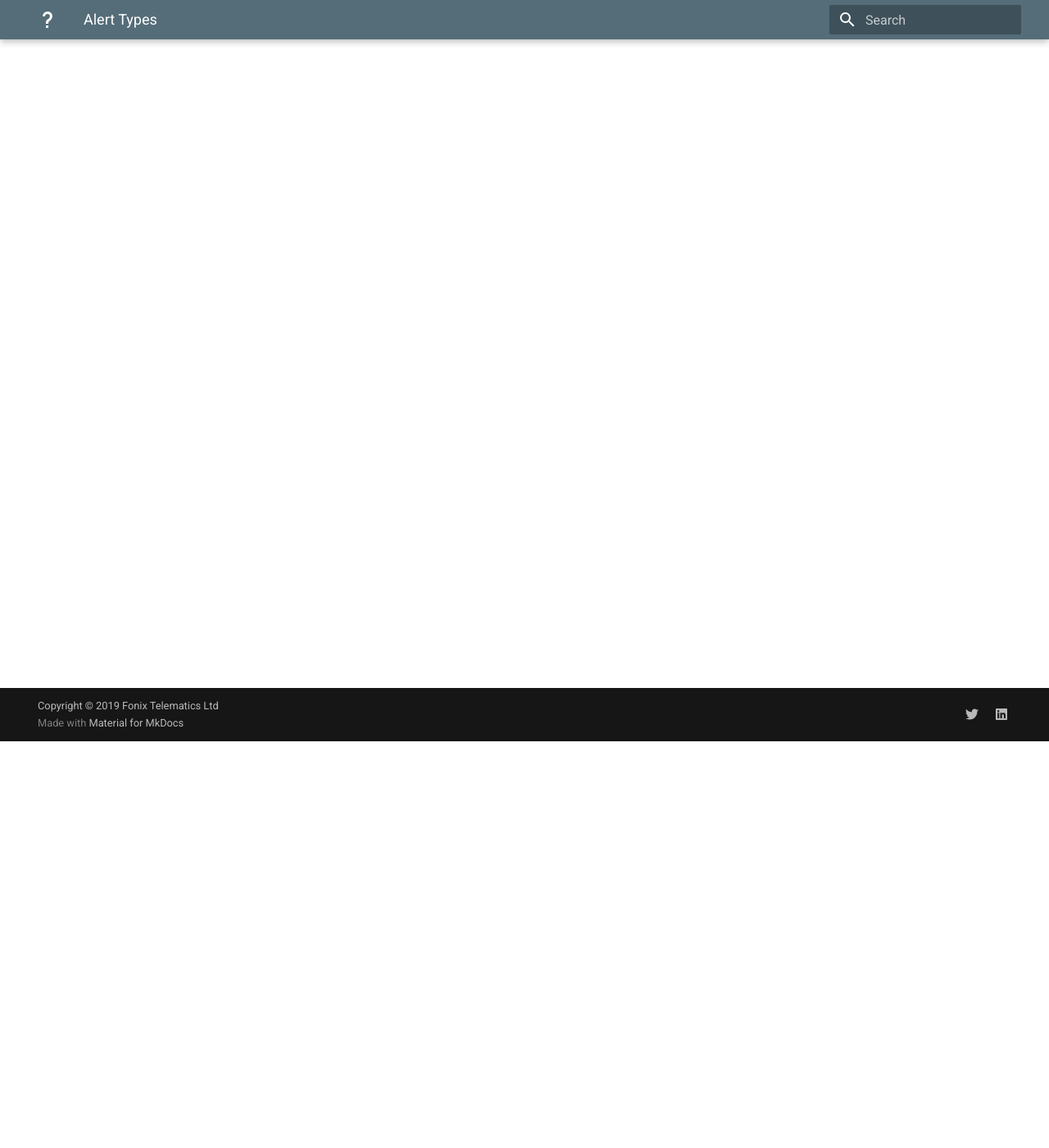
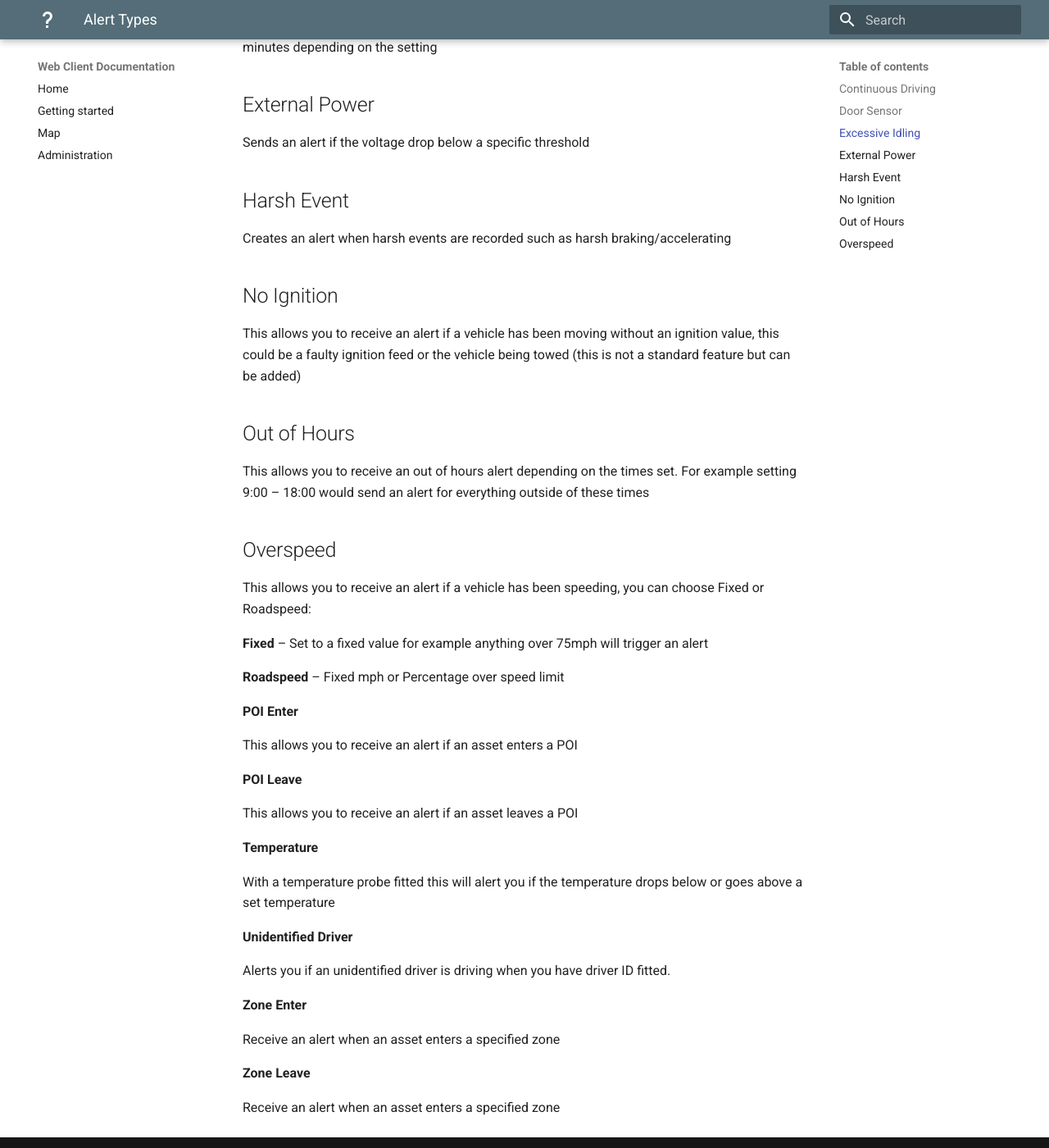
Before and after one commit to fonixtelematics/user-manual, an MkDocs documentation site: the page built from docs/Alert Types.md, in a window 1280 px wide and 1400 px high, scrolled down 496 px. Shown: the whole window at 82% size. Built offline with MkDocs 1.6.1 and Material for MkDocs 9.7.7, drawn with Linux system fonts in a browser that asks for light colours; some of the changed text lies outside the part shown.

Commit message:
docs/Alert Types.md updated from https://stackedit.io/

```diff
--- a/docs/Alert Types.md
+++ b/docs/Alert Types.md
@@ -1,7 +1,64 @@
+# Alert Types
 
+## Continuous Driving
 
+This allows you to receive an alert if a vehicle has been driving continuously for more than 3, 3.5 or 4 hours depending on the setting
 
-> Written with [StackEdit](https://stackedit.io/).
+## Door Sensor
+
+With a door sensor fitted this will alert you when the doors are opened and can be set for certain POI’s
+
+## Excessive Idling
+
+This allows you to receive an alert if a vehicle has been idling excessively for more than 2, 5 or 10 minutes depending on the setting
+
+## External Power
+
+Sends an alert if the voltage drop below a specific threshold
+
+## Harsh Event
+
+Creates an alert when harsh events are recorded such as harsh braking/accelerating
+
+## No Ignition
+
+This allows you to receive an alert if a vehicle has been moving without an ignition value, this could be a faulty ignition feed or the vehicle being towed (this is not a standard feature but can be added)
+
+## Out of Hours
+
+This allows you to receive an out of hours alert depending on the times set. For example setting 9:00 – 18:00 would send an alert for everything outside of these times
+
+## Overspeed
+
+This allows you to receive an alert if a vehicle has been speeding, you can choose Fixed or Roadspeed:
+
+**Fixed** – Set to a fixed value for example anything over 75mph will trigger an alert
+
+**Roadspeed** – Fixed mph or Percentage over speed limit
+
+**POI Enter**
+
+This allows you to receive an alert if an asset enters a POI
+
+**POI Leave**
+
+This allows you to receive an alert if an asset leaves a POI
+
+**Temperature**
+
+With a temperature probe fitted this will alert you if the temperature drops below or goes above a set temperature
+
+**Unidentified Driver**
+
+Alerts you if an unidentified driver is driving when you have driver ID fitted.
+
+**Zone Enter**
+
+Receive an alert when an asset enters a specified zone
+
+**Zone Leave**
+
+Receive an alert when an asset enters a specified zone
 <!--stackedit_data:
-eyJoaXN0b3J5IjpbNzMwOTk4MTE2XX0=
+eyJoaXN0b3J5IjpbOTA3NTM2ODM4XX0=
 -->
```
